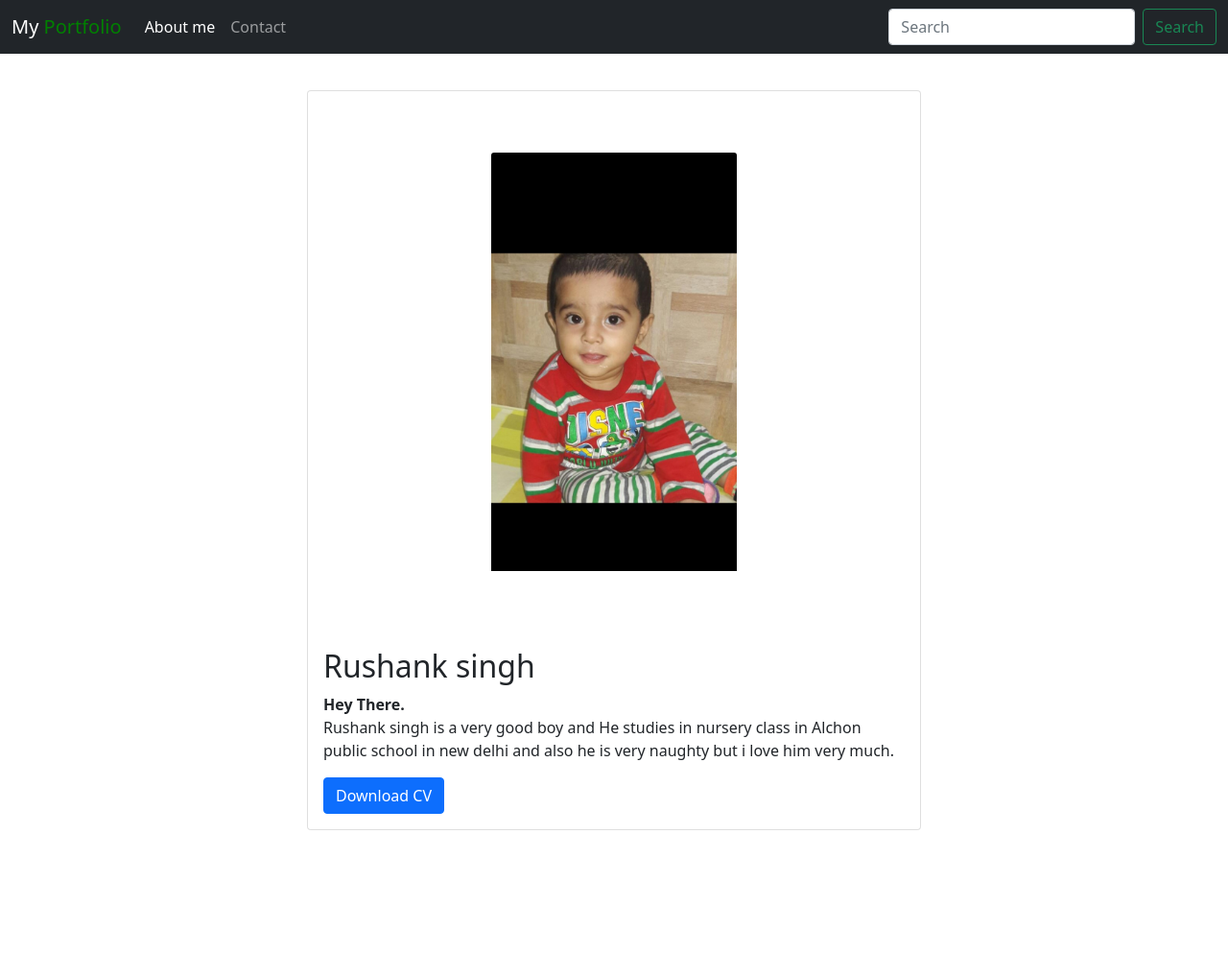
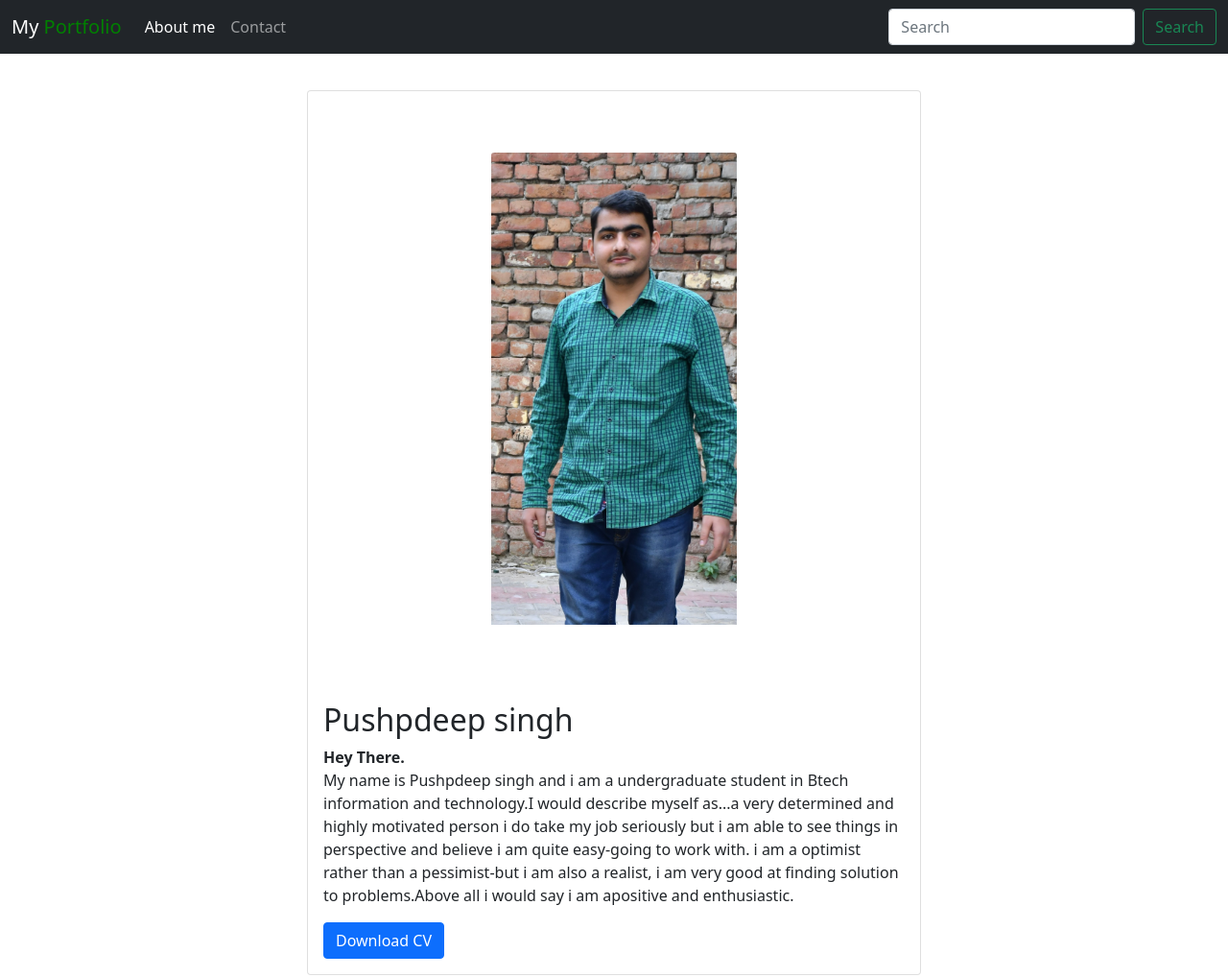
Before and after one commit to Pushpdeep-2001/My-portfolio, a plain HTML site: page about.html in a window 1280 px wide. Shown: the whole page at 96% size. Before the commit the page ends 903 px from the top, so only its background shows below. Drawn offline with nearby package versions, Linux system fonts and the light colour scheme.

Commit message:
changed about.html

```diff
--- a/about.html
+++ b/about.html
@@ -49,15 +49,19 @@
 
 
           <div class="card" style="width: 40rem;margin: 3% auto">
-            <img src="./images/background3.jpg" class="card-img-top" style="width:40%; margin: 10% auto;">
+            <img src="./images/background.jpg" class="card-img-top" style="width:40%; margin: 10% auto;">
             <div class="card-body">
-              <h2 class="card-title">Rushank singh</h2>
+              <h2 class="card-title">Pushpdeep singh</h2>
               <p class="card-text">
                   <b>Hey There.</b>
                   <br>
-                  Rushank singh is a very good boy and He studies in nursery class in
-                  Alchon public school in new delhi and also he is very naughty but i
-                  love him very much.
+                  My name is Pushpdeep singh and i am a undergraduate student in Btech
+                  information and technology.I would describe myself as...a very determined
+                  and highly motivated person i do take my job seriously but i am able to
+                  see things in perspective and believe i am quite easy-going to work with.
+                  i am a optimist rather than a pessimist-but i am also a realist, i am very
+                  good at finding solution to problems.Above all i would say i am apositive
+                  and enthusiastic.
               </p>
               <a href="#" class="btn btn-primary">Download CV</a>
             </div>
```
Also changed, not shown: images/background.jpg (added).
